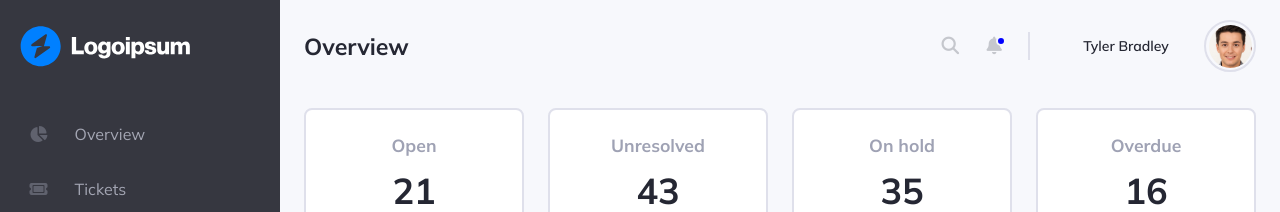
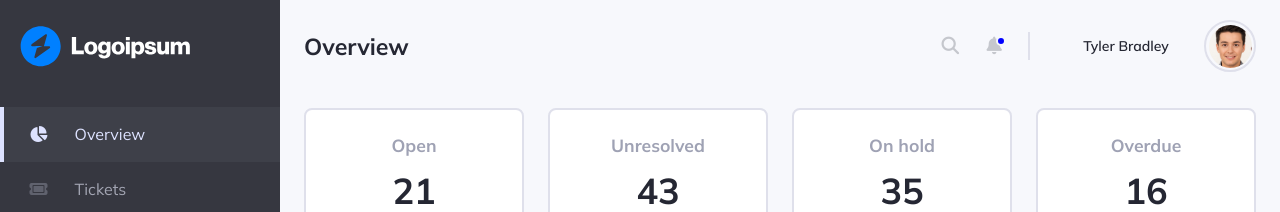
Before and after one commit to mmackz/admin-dashboard, a plain HTML site: page index.html in a window 1280 px wide. In both pictures the pointer is over the item "Overview". Shown: the top 212 px of the page. Drawn offline with Linux system fonts and the light colour scheme.

Commit message:
🎨 add hover effect to sidebar items

```diff
--- a/style.css
+++ b/style.css
@@ -64,6 +64,19 @@ ul {
    align-items: center;
    padding: 1.1rem;
    font-weight: 400;
+}
+
+.sidebar li:hover,
+.sidebar li:active {
+   background: #3e4049;
+   color: #dde2ff;
+   border-left: 4px solid #dde2ff;
+   padding-left: calc(1.1rem - 4px);
+}
+
+.sidebar li:hover > i,
+.sidebar li:active > i {
+   color: #dde2ff;
 }
 
 .sidebar-nav > ul:first-child {
```
